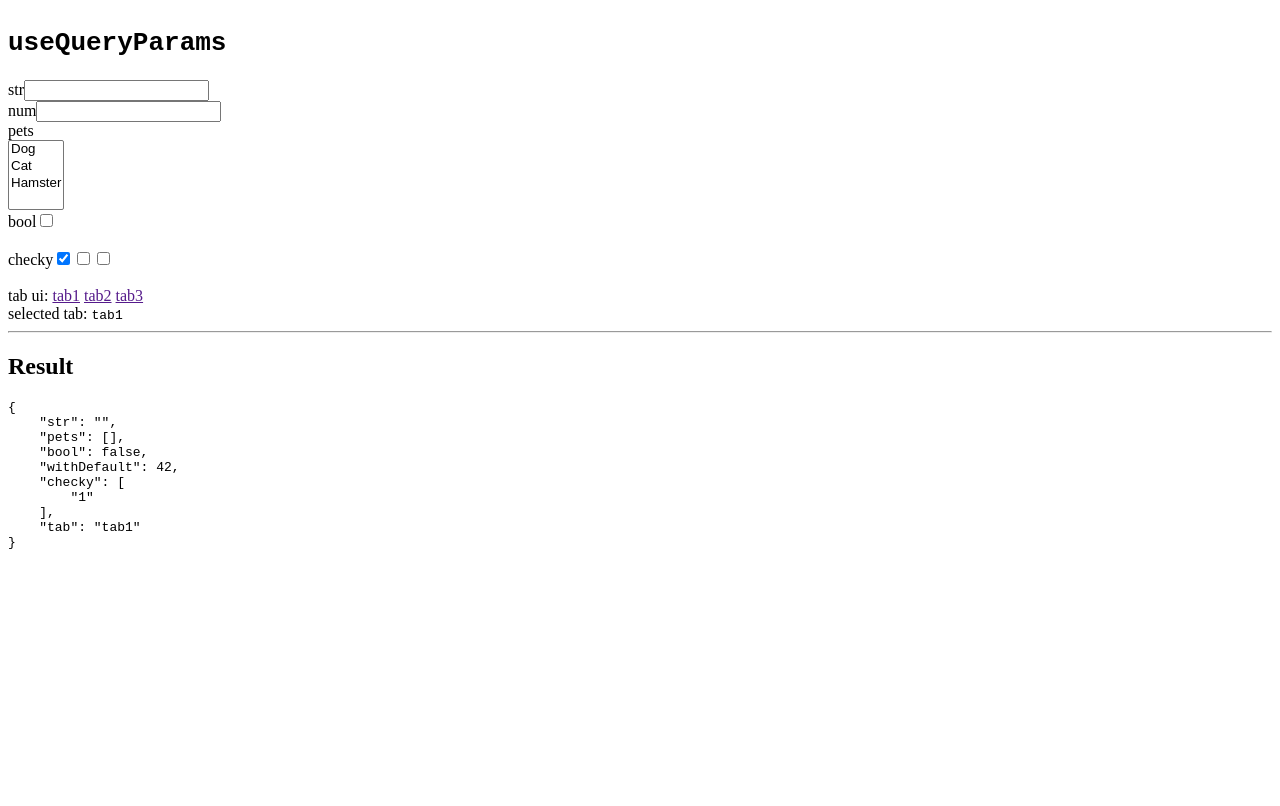
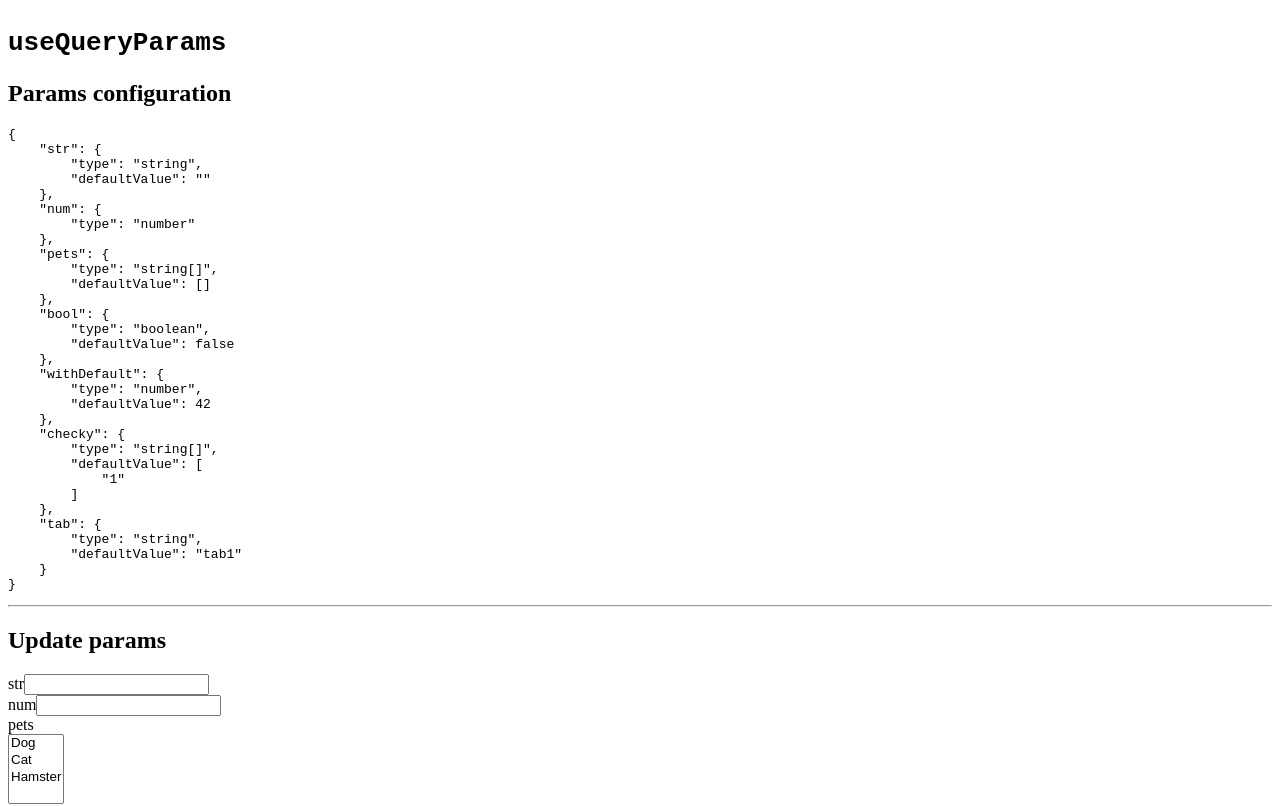
Before and after one commit to KATT/next-use-query-params, a Next.js app: page / in a window 1280 px wide. Shown: the top 806 px of the page. Built offline with nearby package versions, Linux system fonts and the light colour scheme.

Commit message:
update demo

```diff
--- a/pages/index.tsx
+++ b/pages/index.tsx
@@ -3,7 +3,7 @@ import { useQueryParams } from "../utils/useQueryParams";
 import Link from "next/link";
 
 export default function Home() {
-  const { setParams, params, getParams } = useQueryParams(
+  const { setParams, params, getParams, resolvedParams } = useQueryParams(
     {
       str: "string",
       num: "number",
@@ -42,6 +42,10 @@ export default function Home() {
       <h1>
         <code>useQueryParams</code>
       </h1>
+      <h2>Params configuration</h2>
+      <pre>{JSON.stringify(resolvedParams, null, 4)}</pre>
+      <hr />
+      <h2>Update params</h2>
       <form>
         <label>
           str
@@ -164,7 +168,7 @@ export default function Home() {
         selected tab: <code>{params.tab}</code>
       </form>
       <hr />
-      <h2>Result</h2>
+      <h3>Result</h3>
       <pre>{JSON.stringify(params, null, 4)}</pre>
     </>
   );
```
